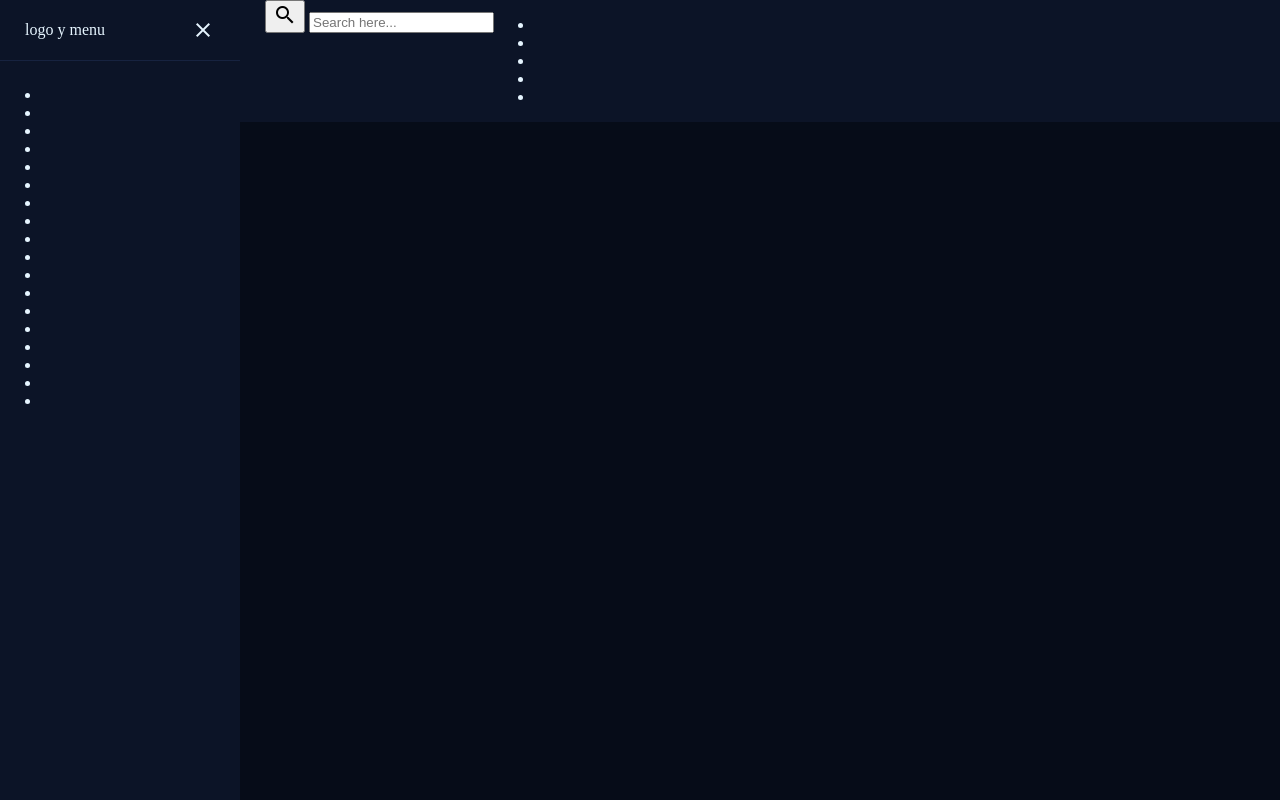
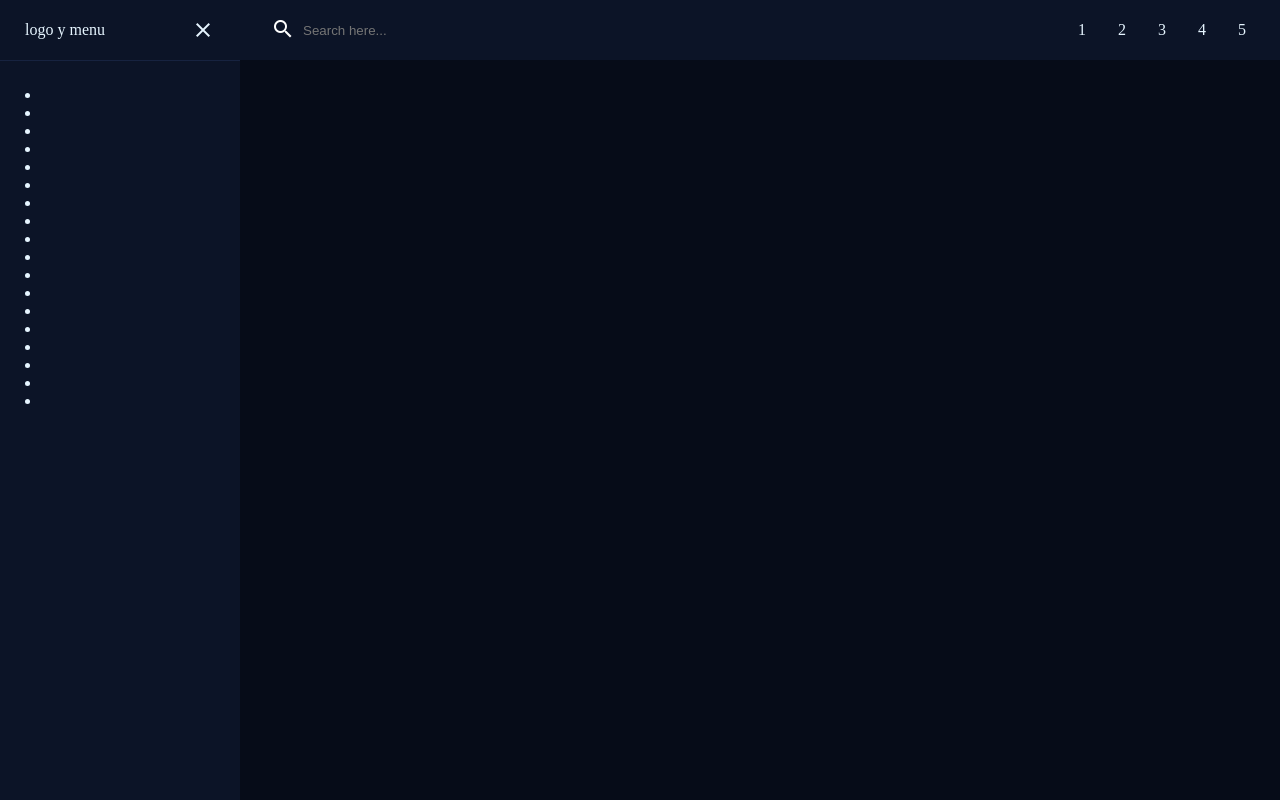
Before and after one commit to saddammont/clone-nobleui, a plain HTML site: page index.html in a window 1280 px wide. Drawn offline with Linux system fonts and the light colour scheme.

Commit message:
seguimos con la mquetacion

```diff
--- a/css/header.css
+++ b/css/header.css
@@ -2,10 +2,45 @@
     {
     display: flex;
     width: 100%;
-
+    height: 60px;
     padding-left: 25px;
     padding-right: 25px;
     position: fixed;
     background-color: #0c1427;
     left: 240px;
+
     }
+.nav-bar form
+    {
+     display: flex;
+    width: 60%;
+
+    }
+.nav-bar ul
+    {
+        display: flex;
+
+    }
+.nav-bar li
+    {
+
+        position: relative;
+        margin-left: 5px;
+        margin-right: 5px;
+        min-width: 30px;
+
+        display: flex;
+
+    align-items: center;
+    }
+nav form input
+    {
+        background-color: transparent;
+        border: none;
+    }
+    nav form button
+    {
+        background-color: transparent;
+        border: transparent;
+        color: white;
+    }
--- a/index.html
+++ b/index.html
@@ -39,11 +39,11 @@
         <input type="text" placeholder="Search here...">
     </form>
     <ul>
-    <li></li>
-    <li></li>
-    <li></li>
-    <li></li>
-    <li></li></ul>
+    <li>1</li>
+    <li>2</li>
+    <li>3</li>
+    <li>4</li>
+    <li>5</li></ul>
 </nav>
 
 
```
